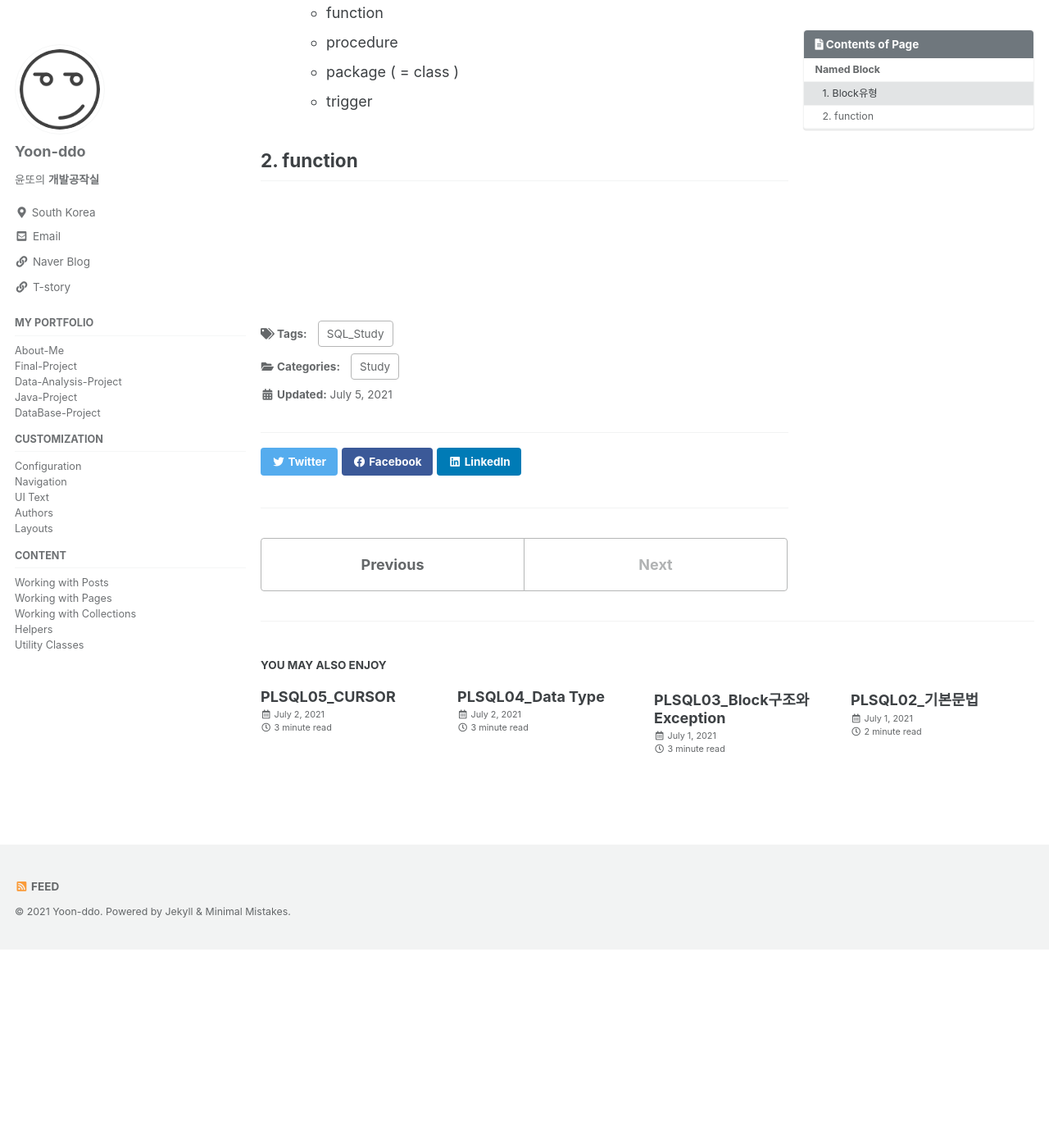
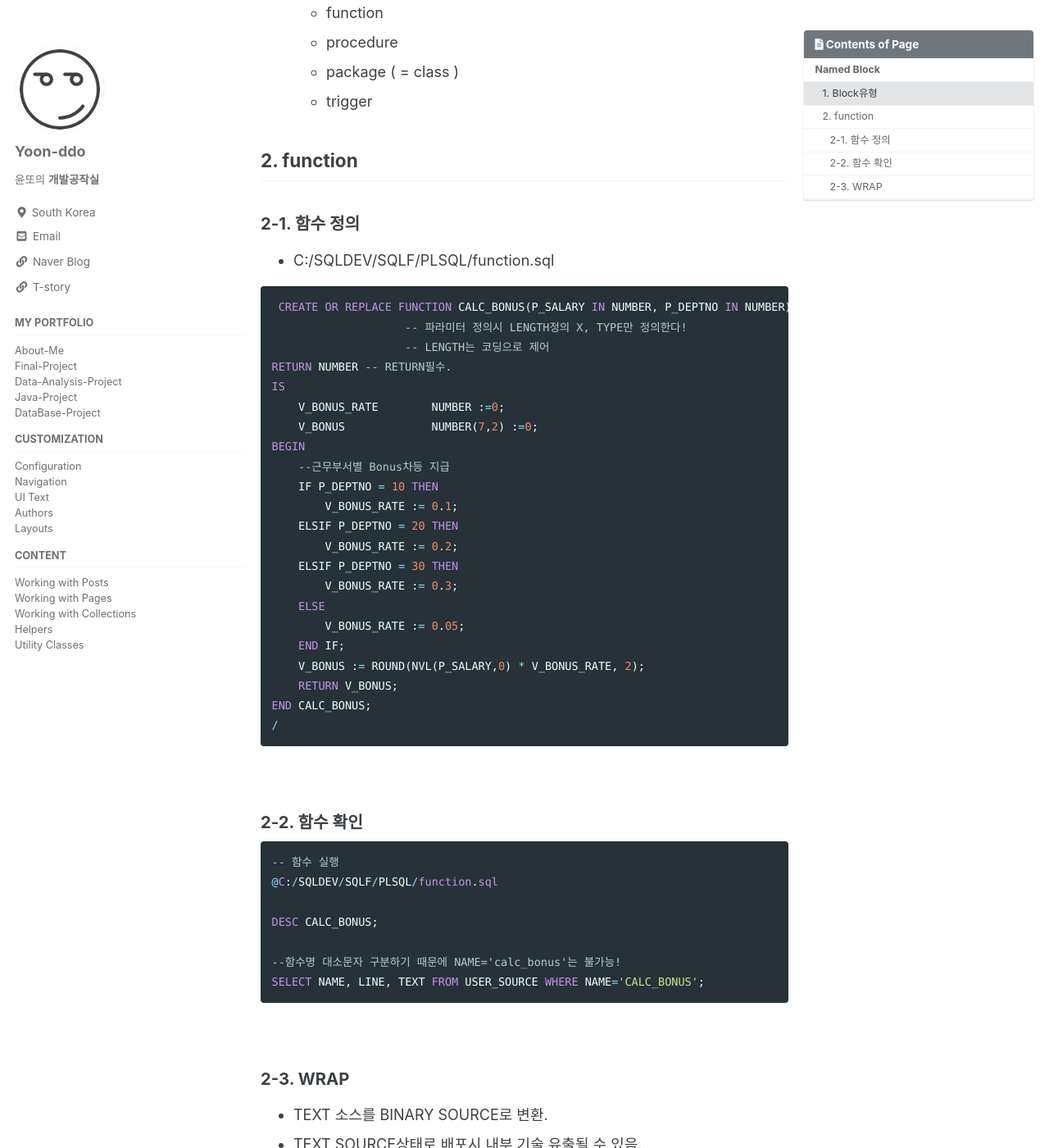
Before and after one commit to Yoon-ddo/Yoon-ddo.github.io, a Jekyll site: the page built from _posts/2021-07-05-PLSQL06_Named Block.md, in a window 1280 px wide and 1400 px high, scrolled down 448 px. Shown: the whole window at 82% size. Built offline with Jekyll 4.4.1, drawn with Linux system fonts in a browser that asks for light colours; cached includes are drawn as plain includes; before the commit the page ends 1606 px from its top, so only the background shows below that; some of the changed text lies outside the part shown.

Commit message:
Update 2021-07-05-PLSQL06_Named Block.md

````diff
--- a/_posts/2021-07-05-PLSQL06_Named Block.md
+++ b/_posts/2021-07-05-PLSQL06_Named Block.md
@@ -22,6 +22,65 @@ tags:
   * trigger
 
 ## 2. function
+### 2-1. 함수 정의
+- C:/SQLDEV/SQLF/PLSQL/function.sql
+
+ ```sql
+ CREATE OR REPLACE FUNCTION CALC_BONUS(P_SALARY IN NUMBER, P_DEPTNO IN NUMBER)
+                    -- 파라미터 정의시 LENGTH정의 X, TYPE만 정의한다!
+                    -- LENGTH는 코딩으로 제어
+RETURN NUMBER -- RETURN필수.
+IS
+    V_BONUS_RATE        NUMBER :=0;
+    V_BONUS             NUMBER(7,2) :=0;
+BEGIN
+    --근무부서별 Bonus차등 지급
+    IF P_DEPTNO = 10 THEN
+        V_BONUS_RATE := 0.1;
+    ELSIF P_DEPTNO = 20 THEN
+        V_BONUS_RATE := 0.2;
+    ELSIF P_DEPTNO = 30 THEN
+        V_BONUS_RATE := 0.3;
+    ELSE
+        V_BONUS_RATE := 0.05;
+    END IF;
+    V_BONUS := ROUND(NVL(P_SALARY,0) * V_BONUS_RATE, 2);
+    RETURN V_BONUS;
+END CALC_BONUS;
+/
+```
+
+<br>
+
+### 2-2. 함수 확인
+
+```sql
+-- 함수 실행
+@C:/SQLDEV/SQLF/PLSQL/function.sql
+
+DESC CALC_BONUS;
+
+--함수명 대소문자 구분하기 때문에 NAME='calc_bonus'는 불가능!
+SELECT NAME, LINE, TEXT FROM USER_SOURCE WHERE NAME='CALC_BONUS';
+```
+
+<br>
+
+### 2-3. WRAP
+- TEXT 소스를 BINARY SOURCE로 변환.
+- TEXT SOURCE상태로 배포시 내부 기술 유출될 수 있음.
+
+```sql
+WRAP IN function.sql
+```
+
+- 자동으로 .plb형태의 파일로 출력됨.
+- 개발 진행중인 상태에서는 TEXT SOURCE가 효율적.
+- 배포시 BINARY SOURCE상태로 배포 (WRAP)
+- BINARY 상태에서 배포되므로, 원본 소스 관리 주의 필요.
+- TEXT SOURCE는 원본 소스 손상시 데이터 딕셔너리에 저장되어 있어 언제든 추출 가능
+- 상용화되는 특정 앱에만 한정적으로 사용한다.
+- 일반 응용 앱에 사용시 유지보수할 때 문제 초래.
 
 
 <br><br><br><br>
````
